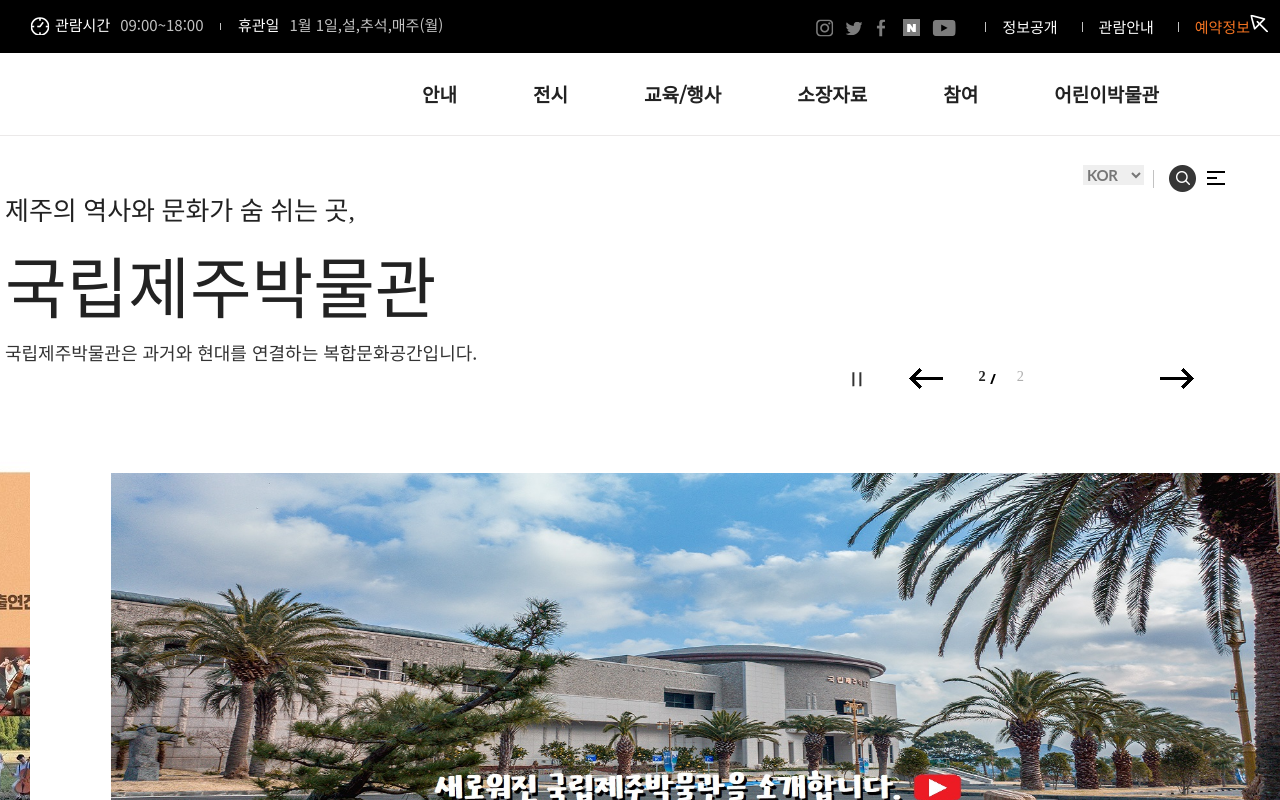
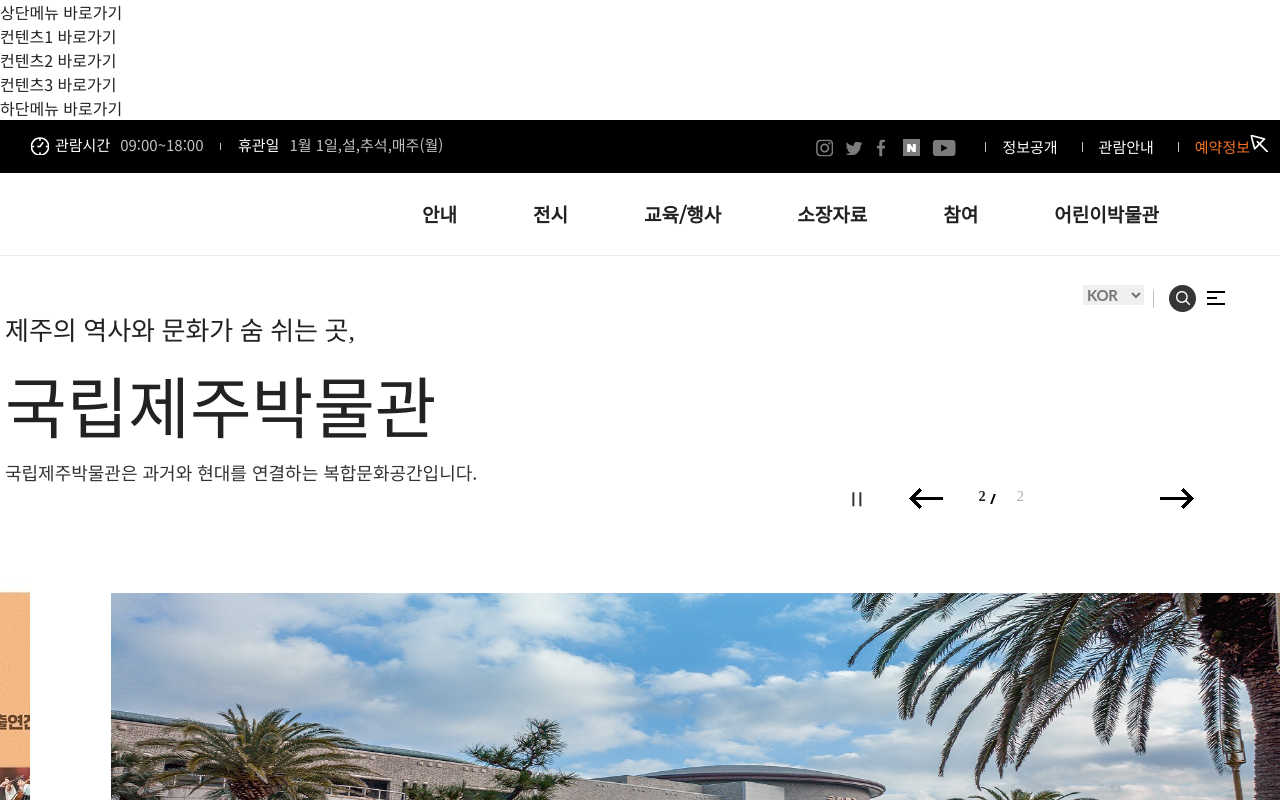
Before and after one commit to rany9077/project01, a plain HTML site: page index.html in a window 1280 px wide. Shown: the top 800 px of the page. Drawn offline with nearby package versions, Linux system fonts and the light colour scheme; a web font is replaced by a local one.

Commit message:
skip-menu 추가

```diff
--- a/index.html
+++ b/index.html
@@ -41,6 +41,13 @@
     <script src="./js/slide.js"></script>
   </head>
   <body>
+    <ul class="skip-menu">
+      <li><a href="#header">상단메뉴 바로가기</a></li>
+      <li><a href="#content1">컨텐츠1 바로가기</a></li>
+      <li><a href="#content2">컨텐츠2 바로가기</a></li>
+      <li><a href="#content3">컨텐츠3 바로가기</a></li>
+      <li><a href="#footer">하단메뉴 바로가기</a></li>
+    </ul>
     <div id="wrap">
       <header>
         <div id="gnb">
```
